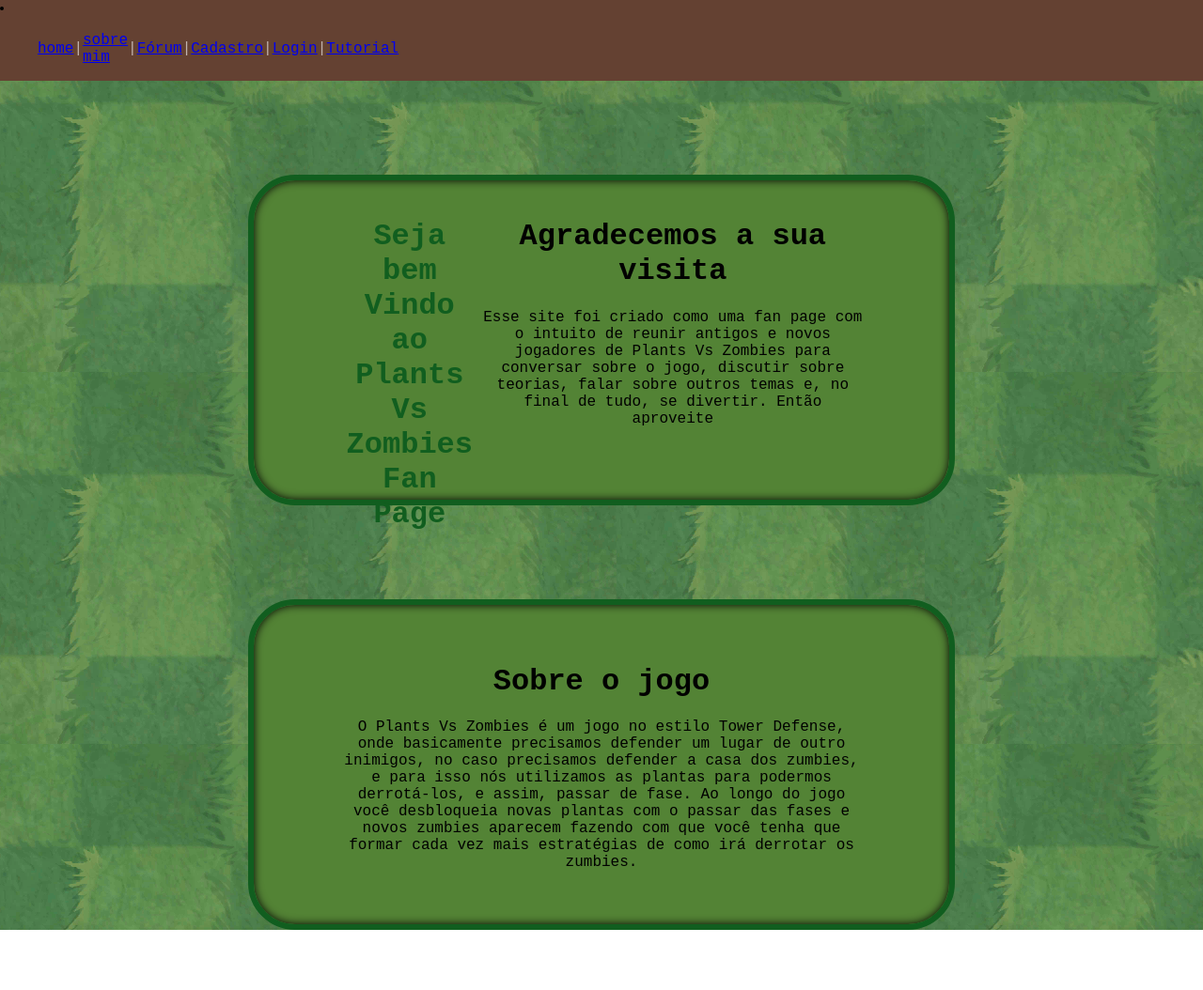
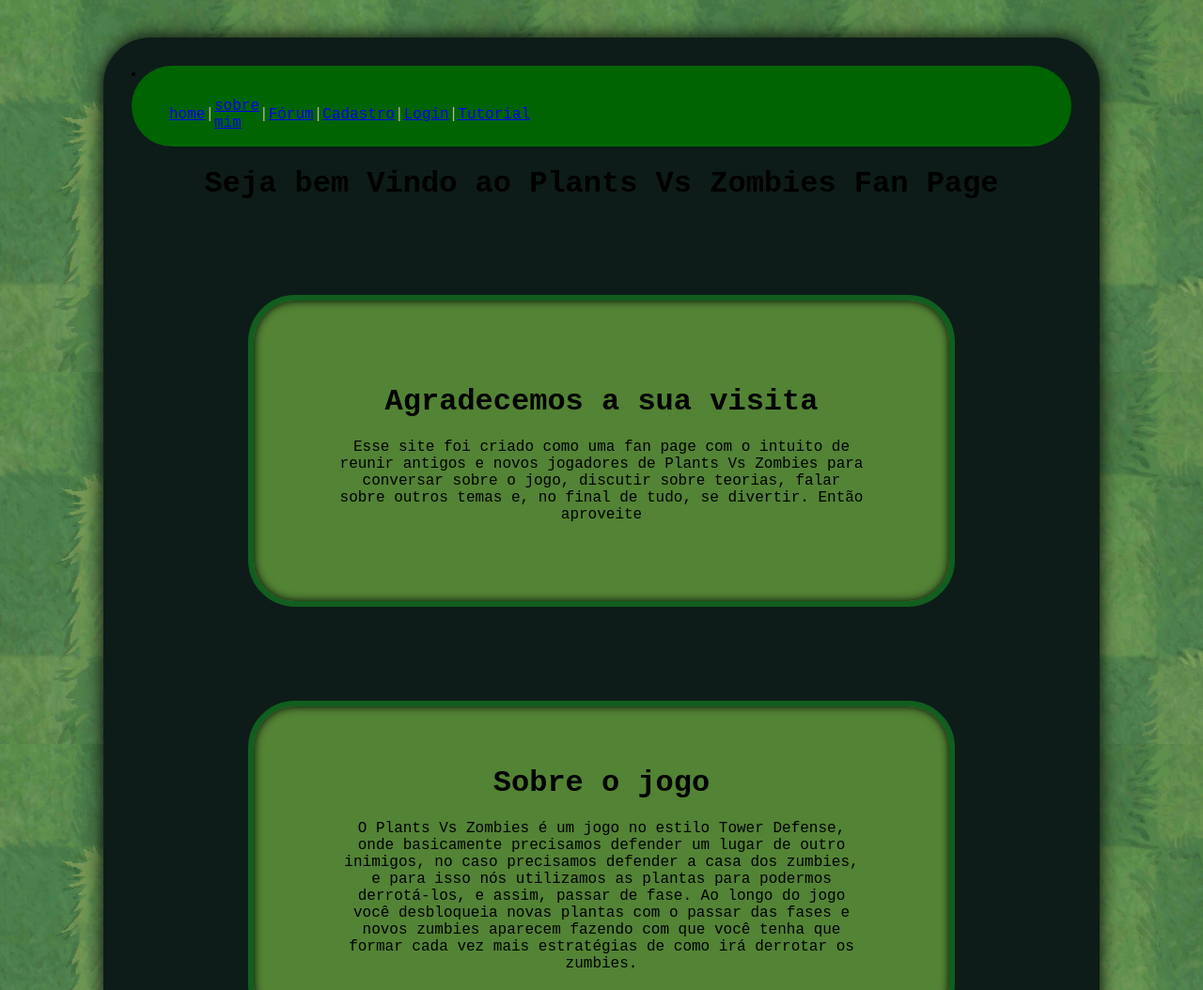
Before and after one commit to Leo0192/Projeto_Individual_PvZ, a plain HTML site: page Site/main - legado/index.html in a window 1280 px wide. Shown: the top 1054 px of the page at 94% size. Before the commit the page ends 990 px from the top, so only its background shows below. Drawn offline with Linux system fonts and the light colour scheme.

Commit message:
adicionando fundo preto sobre background para estilização

```diff
--- a/Site/main - legado/css/style.css
+++ b/Site/main - legado/css/style.css
@@ -7,19 +7,38 @@
     background-image: url(imagens/Site-background-April.webp);
 }
 
-
+/* Adicionando um fundo sobre a imagem */
+.fundo_retangular{
+    background-color: #0d1c18;
+    color: black;
+    width: 1000px;
+    margin: 40px auto;
+    padding: 30px;
+    box-shadow: 0 0 20px black;
+    border-radius: 50px;
+}
+/* definindo padrões para o container */
 .container{
     display: flex;
     width: 80%;
     margin: auto;
 }
+ /* Estilizando o Título da página */
+.bem_vindo{
+    display: flex;
+    color: black;
+    flex-direction: row;
+    align-items: end;
+    justify-content: center;
+}
 /* adicionando navbar */
 .header .container{
     width: 100%;
-    background-color: #644132;
+    background-color: darkgreen;
     border-bottom:solid #644132 px 2 ;
     justify-content: flex-start;
     align-items: flex-end;
+    border-radius: 100px;
 }
 
 .header .navbar{
@@ -39,9 +58,9 @@
 
 
 }
-/* Tela de Login */
+/* Aba sobre o site */
+.sobre_site{
 
-.login .container {
     display: flex;
     justify-self: center;
     text-align: center;
@@ -53,17 +72,18 @@
     box-shadow: 0px 0px 20px 0px black;
     box-shadow: inset 0px 0px 10px black;
 
-    width: 400px;
-    height: 300px;
+    width: 700px;
+    height: 280px;
     margin-top: 100px;
     padding: 20px;
     border-radius: 50px;
 }
-.login .container .box{
+
+.sobre_site .container .box{
     color: black;
 }
- /*Tela de Cadastro*/
-.cadastro .container{
+/* Aba sobre o jogo */
+.sobre_jogo{
     display: flex;
     justify-self: center;
     text-align: center;
@@ -75,14 +95,14 @@
     box-shadow: 0px 0px 20px 0px black;
     box-shadow: inset 0px 0px 10px black;
 
-    width: 400px;
+    width: 700px;
     height: 300px;
     margin-top: 100px;
     padding: 20px;
     border-radius: 50px;
 }
 
-.cadastro .container .box{
+.sobre_jogo .container .box{
     color: black;
 }
 /* Aba Sobre mim */
@@ -108,8 +128,8 @@
 .sobre_mim .container .box{
     color: black;
 }
-/* Aba sobre o jogo */
-.sobre_jogo{
+/*Tela de Cadastro*/
+.cadastro .container{
     display: flex;
     justify-self: center;
     text-align: center;
@@ -121,19 +141,19 @@
     box-shadow: 0px 0px 20px 0px black;
     box-shadow: inset 0px 0px 10px black;
 
-    width: 700px;
+    width: 400px;
     height: 300px;
     margin-top: 100px;
     padding: 20px;
     border-radius: 50px;
 }
 
-.sobre_jogo .container .box{
+.cadastro .container .box{
     color: black;
+    /* Tela de Login */
+
 }
-/* Aba sobre o site */
-.sobre_site{
-
+.login .container {
     display: flex;
     justify-self: center;
     text-align: center;
@@ -145,14 +165,13 @@
     box-shadow: 0px 0px 20px 0px black;
     box-shadow: inset 0px 0px 10px black;
 
-    width: 700px;
+    width: 400px;
     height: 300px;
     margin-top: 100px;
     padding: 20px;
     border-radius: 50px;
 }
-
-.sobre_site .container .box{
+.login .container .box{
     color: black;
 }
 
--- a/Site/main - legado/index.html
+++ b/Site/main - legado/index.html
@@ -9,6 +9,7 @@
 </head>
 
 <body class="body">
+    <div class="fundo_retangular">
         <div class="header">
             <div class="container">
                 <li>
@@ -38,11 +39,9 @@
                 </ul>
             </div>
         </div>
+        <h1 class="bem_vindo">Seja bem Vindo ao Plants Vs Zombies Fan Page</h1>
         <div class="sobre_site">
             <div class="container">
-            <div class="bem_vindo">
-                <h1>Seja bem Vindo ao Plants Vs Zombies Fan Page</h1>
-                </div>
                 <div class="box">
                     <h1>Agradecemos a sua visita</h1>
                     <p>Esse site foi criado como uma fan page com o intuito de reunir antigos e novos jogadores de
@@ -77,6 +76,7 @@
 
             </div>
         </div>
+    </div>
 </body>
 
 </html>
```
Also changed, not shown: Site/main - legado/Tutorial.html (+17 -6 lines), Site/main - legado/cadastro.html (+2 -0 lines), Site/main - legado/forum.html (+5 -0 lines), Site/main - legado/login.html (+4 -0 lines), Site/main - legado/sobre mim.html (+6 -0 lines). Lines whose indentation alone changed are shown as unchanged.
